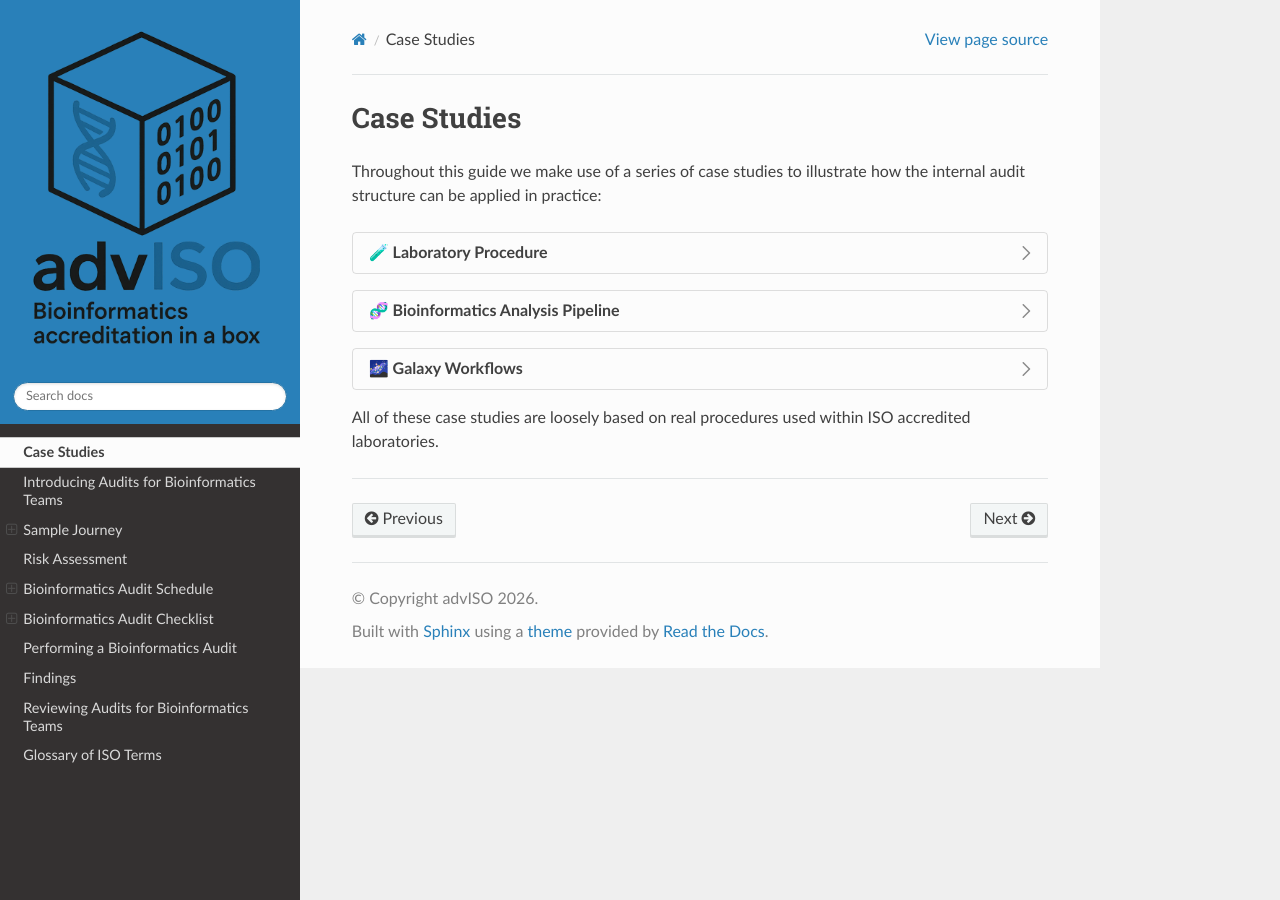
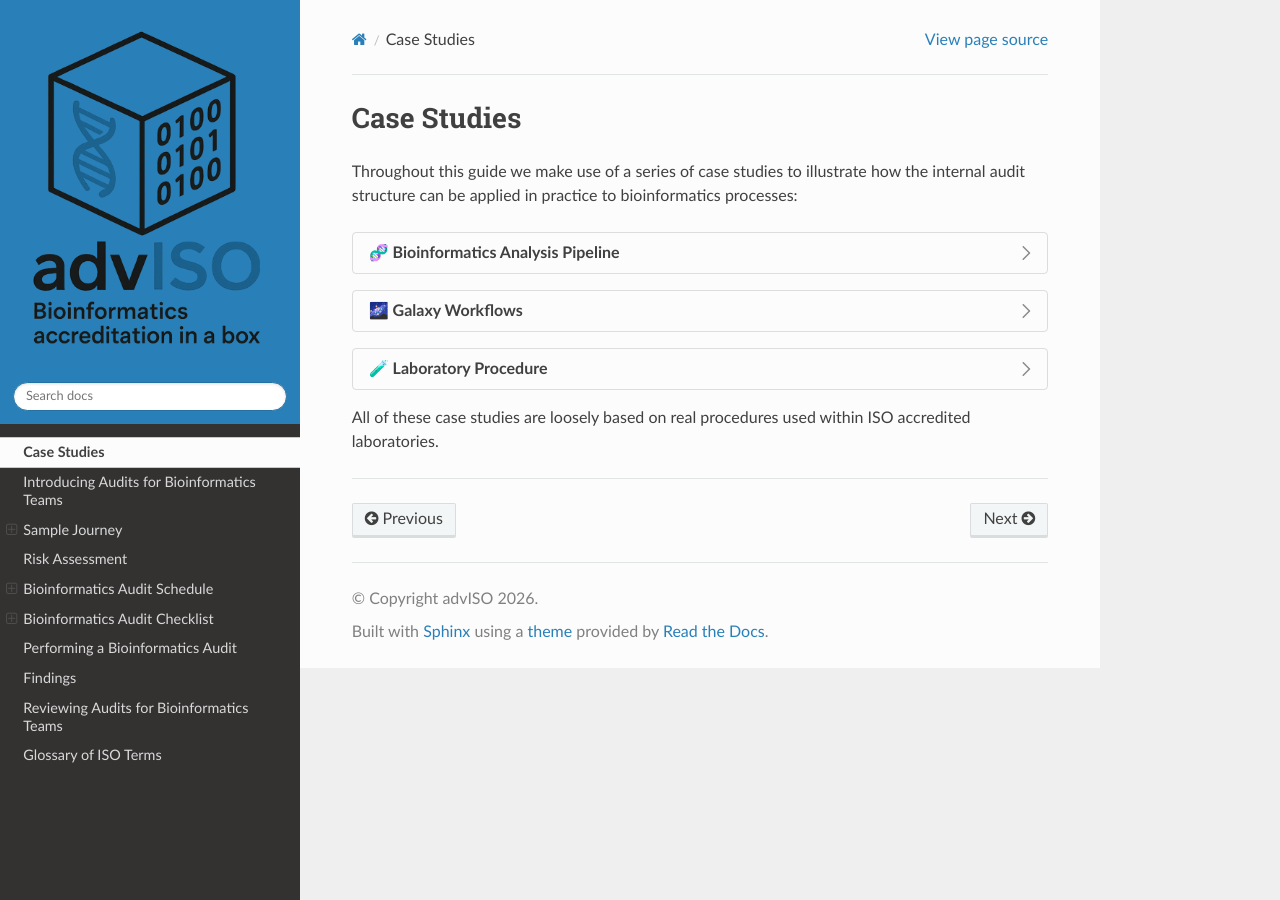
Before and after one commit to advISO-project/advISO_audit_guide, a Sphinx documentation site: the page built from docs/source/audit_guide/case_studies.rst, in a window 1280 px wide. Built offline with Sphinx 7.4.7 and the Read the Docs theme 3.1.0, drawn with Linux system fonts in a browser that asks for light colours; some of the changed lines change nothing that is shown.

Commit message:
finalise case studies section

```diff
--- a/docs/source/audit_guide/case_studies.rst
+++ b/docs/source/audit_guide/case_studies.rst
@@ -4,11 +4,7 @@
 Case Studies
 ============
 
-Throughout this guide we make use of a series of case studies to illustrate how the internal audit structure can be applied in practice:
-
-.. dropdown:: 🧪 Laboratory Procedure
-
-   An audit evaluating the procedure for preparing Illumina sequencing libraries from DNA.
+Throughout this guide we make use of a series of case studies to illustrate how the internal audit structure can be applied in practice to bioinformatics processes:
 
 .. dropdown:: 🧬 Bioinformatics Analysis Pipeline
 
@@ -16,7 +12,11 @@ Throughout this guide we make use of a series of case studies to illustrate how
 
 .. dropdown:: 🌌 Galaxy Workflows
 
-   An audit evaluating the procedure for Galaxy workflow development, execution, and management.
+   An audit evaluating the Galaxy workflow and management for analysing sequencing reads to produce a report for clinical interpretation.
+
+.. dropdown:: 🧪 Laboratory Procedure
+
+   An audit evaluating the procedure for preparing Illumina sequencing libraries from DNA.
 
 
 All of these case studies are loosely based on real procedures
```
